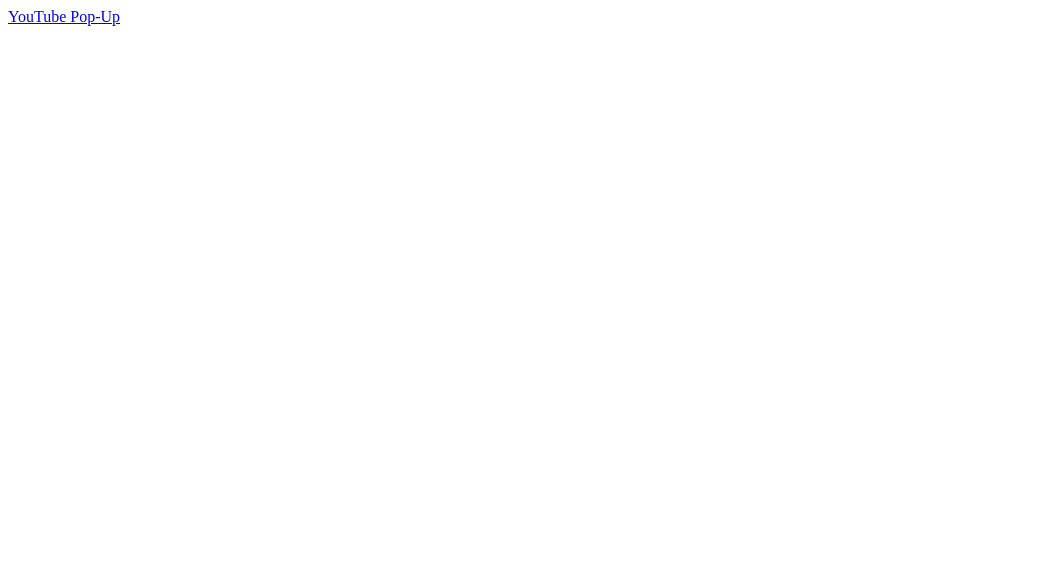
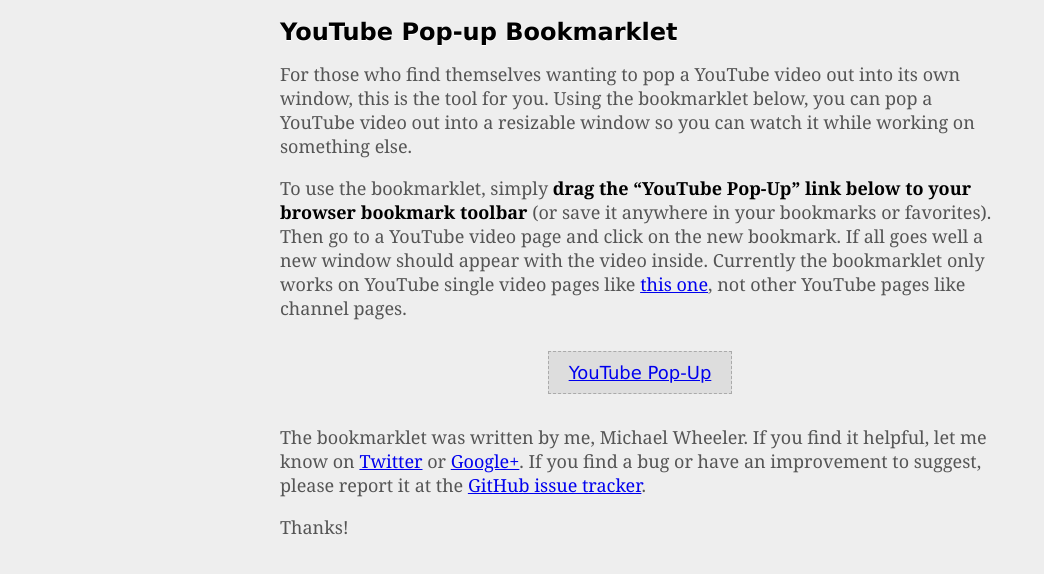
Before and after one commit to michaelwheeler/youtubepopout, a plain HTML site: page index.html in a window 1280 px wide. Shown: the whole page, without its empty margins (0-1044 px from the left). Drawn offline with Linux system fonts and the light colour scheme.

Commit message:
Added description and instructions.

```diff
--- a/index.html
+++ b/index.html
@@ -1,10 +1,55 @@
-<!DOCTYPE html PUBLIC "-//W3C//DTD XHTML 1.0 Transitional//EN"
-   "http://www.w3.org/TR/xhtml1/DTD/xhtml1-transitional.dtd">
-<html xmlns="http://www.w3.org/1999/xhtml">
+<!DOCTYPE html>
+<html>
 <head>
-  <title>YouTube Pop-up</title>
+	<title>YouTube Pop-up Bookmarklet</title>
+	<style>
+		body {
+			background: #eee;
+			margin: 0;
+			padding: 0;
+			font: 18px/24px Georgia, Serif;
+			color: #555;
+		}
+
+		h1 {
+			color: black;
+			font: bold 24px/24px Verdana, sans-serif;
+			text-shadow: 0 1px 0 white;
+		}
+
+		div {
+			margin: 20px auto;
+			min-width: 460px;
+			max-width: 720px;
+			width: 66%;
+		}
+
+		strong {
+			font-weight: bold;
+			color: black;
+		}
+
+		.btn {
+			font-family: Verdana, sans;
+			background: #ddd;
+			padding: 10px 20px;
+			border: 1px dashed #aaa;
+		}
+	</style>
 </head>
 <body>
-  <a href="javascript:void(window.open('http://www.youtube.com/watch_popup'+document.location.search,'_blank','height=345,width=560'))">YouTube Pop-Up</a>
+	<div>
+	<h1>YouTube Pop-up Bookmarklet</h1>
+
+	<p>For those who find themselves wanting to pop a YouTube video out into its own window, this is the tool for you. Using the bookmarklet below, you can pop a YouTube video out into a resizable window so you can watch it while working on something else.</p>
+
+	<p>To use the bookmarklet, simply <strong>drag the &ldquo;YouTube Pop-Up&rdquo; link below to your browser bookmark toolbar</strong> (or save it anywhere in your bookmarks or favorites). Then go to a YouTube video page and click on the new bookmark. If all goes well a new window should appear with the video inside. Currently the bookmarklet only works on YouTube single video pages like <a href="http://www.youtube.com/watch?v=9GRsQEMTt1Y">this one</a>, not other YouTube pages like channel pages.</p>
+
+	<p style="margin: 40px; text-align: center;"><a class="btn" href="javascript:void(window.open('http://www.youtube.com/watch_popup'+document.location.search,'_blank','height=345,width=560'))">YouTube Pop-Up</a></p>
+
+	<p>The bookmarklet was written by me, Michael Wheeler. If you find it helpful, let me know on <a href="https://twitter.com/wheelermichael">Twitter</a> or <a href="https://plus.google.com/113540717053225938334">Google+</a>. If you find a bug or have an improvement to suggest, please report it at the <a href="https://github.com/michaelwheeler/youtubepopout/issues">GitHub issue tracker</a>.</p>
+
+	<p>Thanks!</p>
+	</div>
 </body>
 </html>
```
